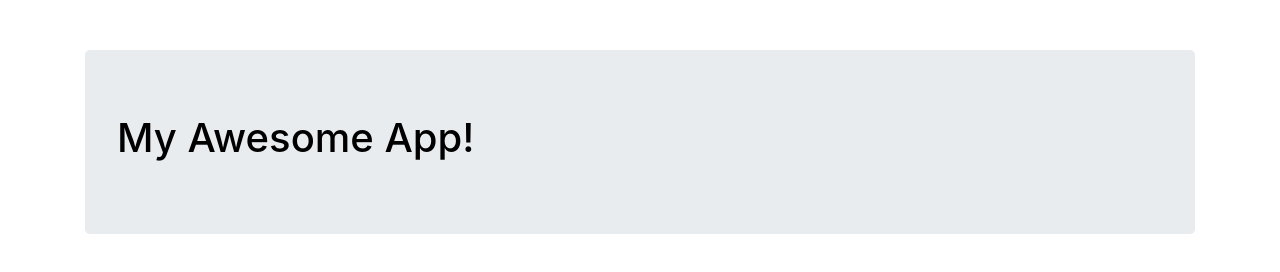
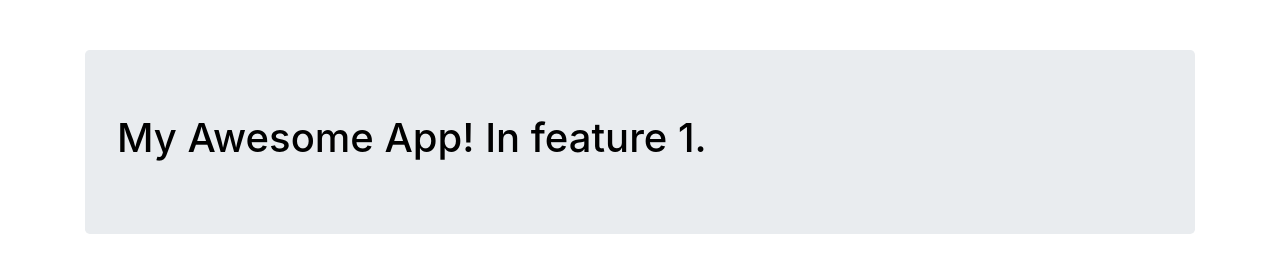
Before and after one commit to bpoller/lambda-preview, a website: page index.html in a window 1280 px wide. Drawn offline with nearby package versions, Linux system fonts and the light colour scheme.

Commit message:
updated some code here

```diff
--- a/index.html
+++ b/index.html
@@ -19,7 +19,7 @@
   <body>
     <div class="container">
       <div class="jumbotron">
-        <h1>My Awesome App!</h1>
+        <h1>My Awesome App! In feature 1.</h1>
       </div>
     </div>
   </body>
```
